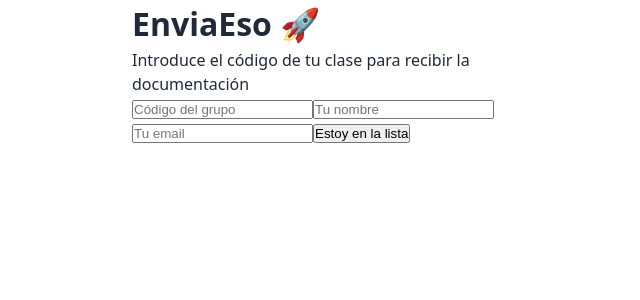
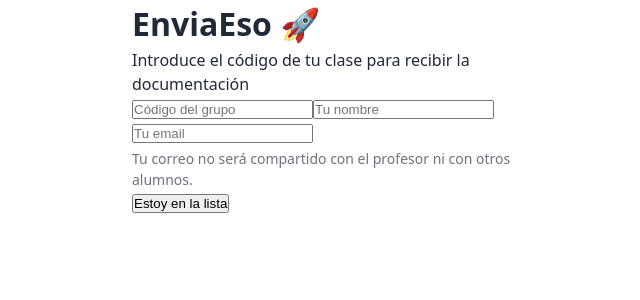
Before and after one commit to Amonfiver/enviaeso, a React (Vite) app: page / in a window 1280 px wide. Shown: the top 300 px of the page, without its empty margins (308-948 px from the left). Built offline with nearby package versions, Linux system fonts and the light colour scheme; no server answers.

Commit message:
añade mensaje de privacidad en flujo alumno

```diff
--- a/src/pages/Home.jsx
+++ b/src/pages/Home.jsx
@@ -9,6 +9,7 @@
  * - Código solo se usa en alta inicial
  * - Email será clave para accesos futuros
  * - Si el alumno ya existe en ese grupo, se informa sin duplicar
+ * - Mensaje de privacidad visible para generar confianza en el usuario
  *
  * Limitaciones:
  * - Aún no envía emails
@@ -128,6 +129,17 @@
           required
         />
 
+        <p
+          style={{
+            fontSize: '0.875rem',
+            color: '#6b7280',
+            marginTop: '4px',
+            marginBottom: '0',
+          }}
+        >
+          Tu correo no será compartido con el profesor ni con otros alumnos.
+        </p>
+
         <button type="submit" disabled={loading}>
           {loading ? 'Apuntando...' : 'Estoy en la lista'}
         </button>
```
Also changed, not shown: 1 other file (tests, documents, lock files or other folders).
